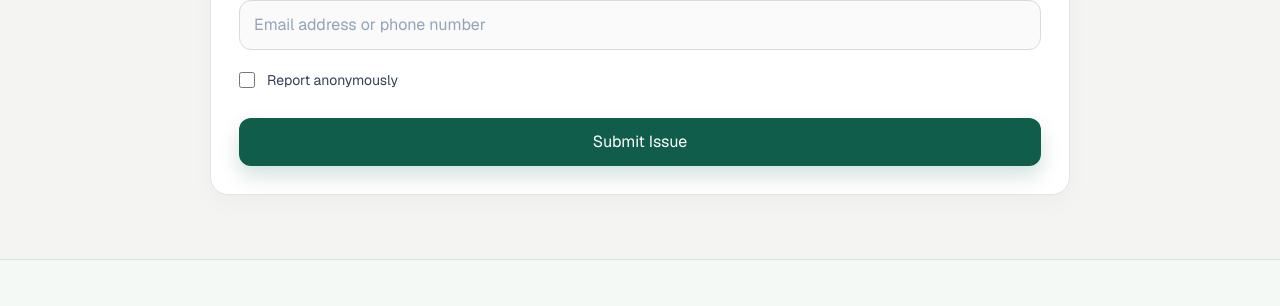
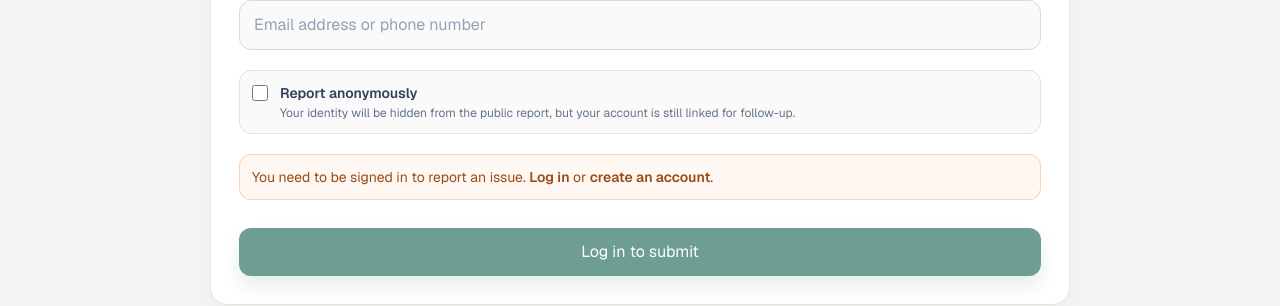
Before and after one commit to Xyzeebit/cirp, a Next.js app: page /report in a window 1280 px wide. Shown: the part 1388-1694 px from the top of the page. Built offline with nearby package versions, Linux system fonts and the light colour scheme; no server answers.

Commit message:
feat: add user authentication check and update reporting functionality

```diff
--- a/app/report/page.tsx
+++ b/app/report/page.tsx
@@ -7,7 +7,7 @@ import Link from "next/link";
 import { useRouter } from "next/navigation";
 import Navbar from "@/components/Navbar";
 import Footer from "@/components/Footer";
-import { MAX_IMAGE_SIZE_BYTES, MAX_ISSUE_IMAGES, createIssueEntry, formatLocation } from "@/lib/supabase";
+import { MAX_IMAGE_SIZE_BYTES, MAX_ISSUE_IMAGES, createIssueEntry, formatLocation, supabase } from "@/lib/supabase";
 
 const DEFAULT_COORDS = { lat: 5.037, lng: 7.926 };
 
@@ -27,6 +27,20 @@ export default function ReportPage() {
     const [isSubmitting, setIsSubmitting] = useState(false);
     const [errorMessage, setErrorMessage] = useState("");
     const [successMessage, setSuccessMessage] = useState("");
+    const [userId, setUserId] = useState<string | null>(null);
+
+    // Detect if user is logged in — require auth for reporting
+    useEffect(() => {
+        const checkAuth = async () => {
+            const { data: { session } } = await supabase.auth.getSession();
+            setUserId(session?.user?.id ?? null);
+        };
+        void checkAuth();
+        const { data: authListener } = supabase.auth.onAuthStateChange((_event, session) => {
+            setUserId(session?.user?.id ?? null);
+        });
+        return () => { authListener.subscription.unsubscribe(); };
+    }, []);
 
     const mapContainerRef = useRef<HTMLDivElement>(null);
     const mapRef = useRef<maplibregl.Map | null>(null);
@@ -182,6 +196,11 @@ export default function ReportPage() {
         setErrorMessage("");
         setSuccessMessage("");
 
+        if (!userId) {
+            setErrorMessage("Please log in to report an issue. You can still report anonymously to hide your identity.");
+            return;
+        }
+
         if (!title.trim() || !category || !description.trim() || !locationAddress.trim()) {
             setErrorMessage("Please complete the required fields before submitting.");
             return;
@@ -333,13 +352,24 @@ export default function ReportPage() {
                             <input id="contact" type="text" value={contactInfo} onChange={(e) => setContactInfo(e.target.value)} placeholder="Email address or phone number" className="w-full rounded-xl border border-[#d8dcd6] bg-[#f9faf9] px-3.5 py-3 text-sm text-[#0f172a] placeholder:text-[#94a3b8] outline-none transition focus:border-[#0f5d4a] focus:bg-white focus:ring-2 focus:ring-[#0f5d4a]/15" />
                         </div>
 
-                        <label className="flex items-center gap-3 text-sm text-[#334155]">
-                            <input type="checkbox" checked={anonymous} onChange={(e) => setAnonymous(e.target.checked)} className="h-4 w-4 rounded border-[#cbd5e1] text-[#0f5d4a] focus:ring-[#0f5d4a]/20" />
-                            <span>Report anonymously</span>
-                        </label>
+                        <div className="rounded-xl border border-[#dfe4de] bg-[#f9faf9] p-3">
+                            <label className="flex items-start gap-3 text-sm text-[#334155]">
+                                <input type="checkbox" checked={anonymous} onChange={(e) => setAnonymous(e.target.checked)} className="mt-0.5 h-4 w-4 rounded border-[#cbd5e1] text-[#0f5d4a] focus:ring-[#0f5d4a]/20" />
+                                <span>
+                                    <span className="font-semibold">Report anonymously</span>
+                                    <span className="mt-0.5 block text-xs text-[#64748b]">Your identity will be hidden from the public report, but your account is still linked for follow-up.</span>
+                                </span>
+                            </label>
+                        </div>
 
-                        <button type="submit" disabled={isSubmitting} className="mt-2 w-full rounded-xl bg-[#0f5d4a] px-4 py-3 text-base font-bold text-white shadow-[0_10px_20px_rgba(15,93,74,0.18)] transition hover:bg-[#0b4d3e] active:scale-[0.99] disabled:opacity-60">
-                            {isSubmitting ? "Submitting..." : "Submit Issue"}
+                        {!userId && (
+                            <div className="rounded-xl border border-[#ee7c2d]/30 bg-[#fff8f2] p-3 text-sm text-[#9a4b13]">
+                                You need to be signed in to report an issue. <Link href="/login" className="font-semibold underline hover:text-[#d76a1a]">Log in</Link> or <Link href="/register" className="font-semibold underline hover:text-[#d76a1a]">create an account</Link>.
+                            </div>
+                        )}
+
+                        <button type="submit" disabled={isSubmitting || !userId} className="mt-2 w-full rounded-xl bg-[#0f5d4a] px-4 py-3 text-base font-bold text-white shadow-[0_10px_20px_rgba(15,93,74,0.18)] transition hover:bg-[#0b4d3e] active:scale-[0.99] disabled:opacity-60">
+                            {isSubmitting ? "Submitting..." : !userId ? "Log in to submit" : "Submit Issue"}
                         </button>
                     </form>
                 </div>
```
